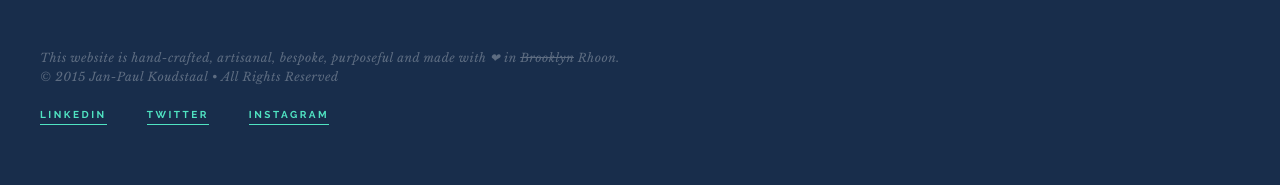
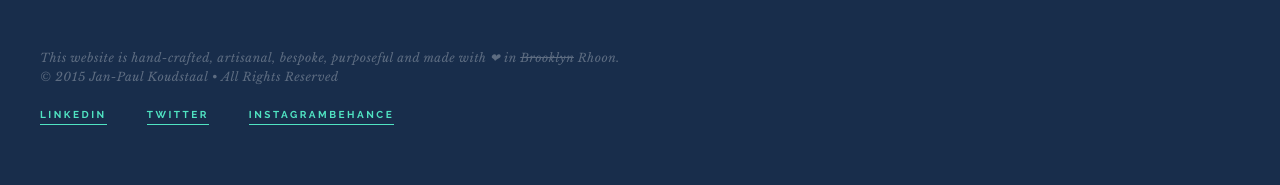
Before and after one commit to jpkoudstaal/jpkoudstaal.github.io, a Jekyll site: the page built from _posts/2015-05-31-sharing-knowledge.md, in a window 1280 px wide. Shown: the part 1534-1719 px from the top of the page. Built offline with Jekyll 4.4.1, drawn with Linux system fonts in a browser that asks for light colours; nearby versions of some CDN libraries.

Commit message:
behance link added

```diff
--- a/_includes/footer.html
+++ b/_includes/footer.html
@@ -11,6 +11,7 @@
         <li class="pr4 mb1 pull"><a class="cl-primary text-underline--secondary" href="https://www.linkedin.com/in/jpkoudstaal/" target="_blank">Linkedin</a></li>
         <li class="pr4 mb1 pull"><a class="cl-primary text-underline--secondary" href="https://twitter.com/jpkoudstaal" target="_blank">Twitter</a></li>
         <li class="mb1 pull"><a class="cl-primary text-underline--secondary" href="https://www.instagram.com/jpkoudstaal/" target="_blank">Instagram</a></li>
+        <li class="mb1 pull"><a class="cl-primary text-underline--secondary" href="https://www.behance.net/jpkoudstaal" target="_blank">Behance</a></li>
       </ul>
     </div>
   </div>
--- a/_includes/header.html
+++ b/_includes/header.html
@@ -19,7 +19,7 @@
               <li class="pr4 mb1"><a class="cl-primary text-underline--secondary" href="#work">Selected work</a></li>
               <li class="pr4 mb1"><a class="cl-primary text-underline--secondary" href="#about">About me</a></li>
               <li class="pr4 mb1"><a class="cl-primary text-underline--secondary" href="#articles">What I wrote</a></li>
-              <li class="pr4 mb1"><a class="cl-primary text-underline--secondary" href="#places">Places I've been</a></li>
+              <li class="pr4 mb1"><a class="cl-primary text-underline--secondary" href="#places">Places I’ve been</a></li>
             </ul>
           </div>
         </div>
--- a/_includes/icon-github.html
+++ /dev/null
@@ -1 +0,0 @@
-<a href="https://github.com/{{ include.username }}"><span class="icon icon--github">{% include icon-github.svg %}</span><span class="username">{{ include.username }}</span></a>
--- a/_includes/icon-twitter.html
+++ /dev/null
@@ -1 +0,0 @@
-<a href="https://twitter.com/{{ include.username }}"><span class="icon icon--twitter">{% include icon-twitter.svg %}</span><span class="username">{{ include.username }}</span></a>
```
Also changed, not shown: _includes/icon-github.svg (deleted), _includes/icon-twitter.svg (deleted).
